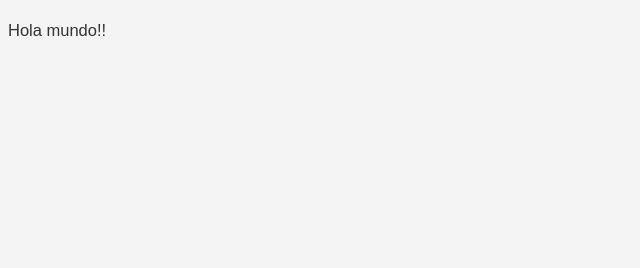
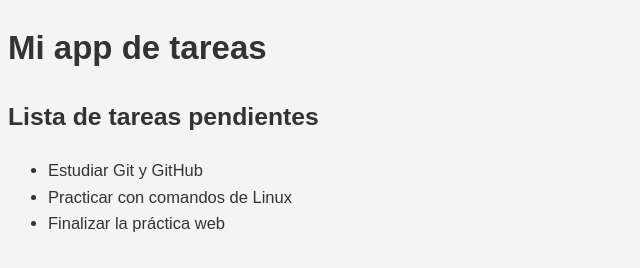
Before and after one commit to gonzalocardenas-roman-droid/web-proyect1, a plain HTML site: page index.html in a window 1280 px wide. Shown: the whole page, without its empty margins (0-640 px from the left). Drawn offline with Linux system fonts and the light colour scheme.

Commit message:
feat: añadir titulares y lista tareas en index.html

```diff
--- a/index.html
+++ b/index.html
@@ -1,18 +1,27 @@
 <!DOCTYPE html>
-<html lang="en">
+<html lang="es">
 <head>
     <meta charset="UTF-8">
     <meta name="viewport" content="width=device-width, initial-scale=1.0">
+    <title>Mi Proyecto Web</title>
+    <!-- Enlace a la hoja de estilos -->
     <link rel="stylesheet" href="css/styles.css">
-
-    <title>Document</title>
 </head>
 <body>
+    <!-- Titular de nivel 1 -->
+    <h1>Mi app de tareas</h1>
 
-<p> Hola mundo!! </p>
+    <!-- Titular de nivel 2 -->
+    <h2>Lista de tareas pendientes</h2>
 
+    <!-- Lista no ordenada con elementos de ejemplo -->
+    <ul>
+        <li>Estudiar Git y GitHub</li>
+        <li>Practicar con comandos de Linux</li>
+        <li>Finalizar la práctica web</li>
+    </ul>
 
-<scritp src="app.js"></script>
-
+    <!-- Enlace al archivo de JavaScript -->
+    <script src="js/app.js"></script>
 </body>
 </html>
```
